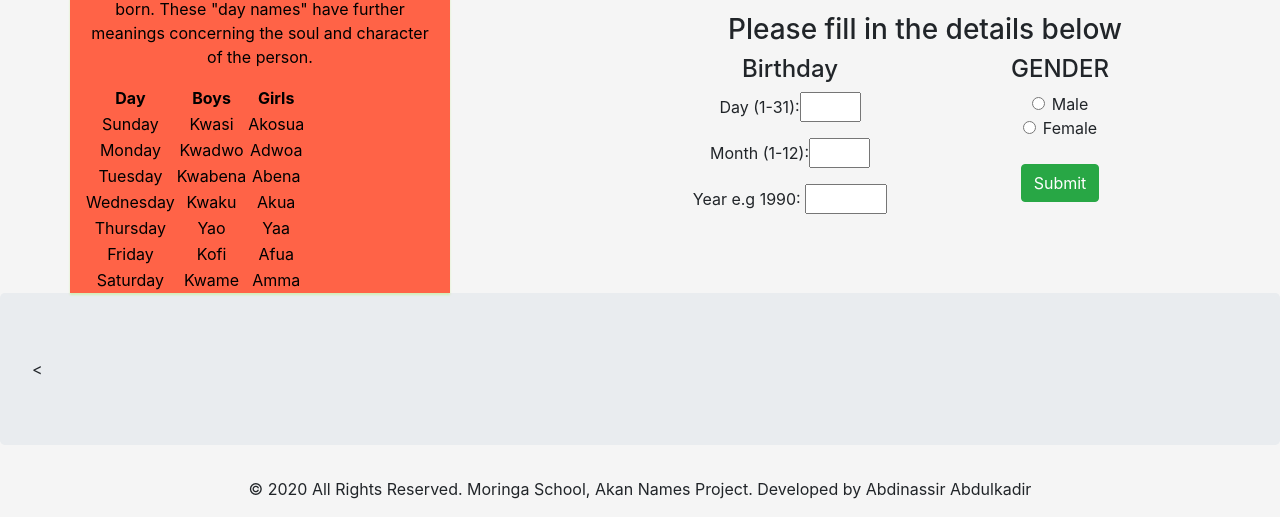
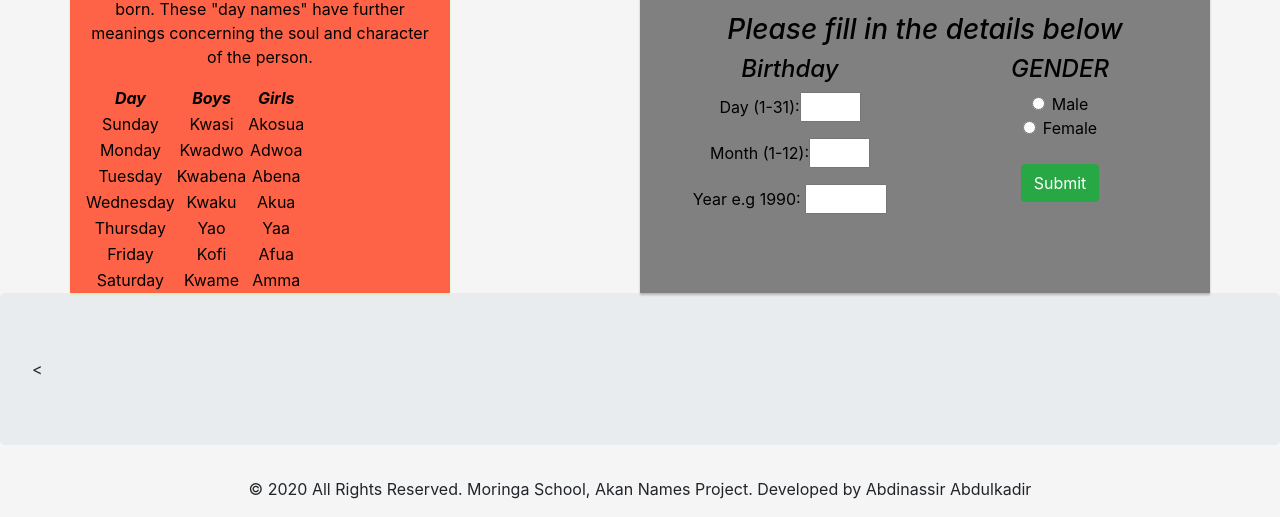
Before and after one commit to nasirabdulkadir91/Akan-Name-Generator, a plain HTML site: page index.html in a window 1280 px wide. Shown: the part 377-894 px from the top of the page. Drawn offline with Linux system fonts and the light colour scheme.

Commit message:
change the font styles to h1,h2,h3,h4

```diff
--- a/css/styles.css
+++ b/css/styles.css
@@ -19,3 +19,11 @@ body {
     color:black;
     box-shadow: 0px 2px 2px rgba(139, 240, 7, 0.24);
   }
+  .app {
+    background-color:gray;
+    color: black;
+    box-shadow: 0px 2px 2px rgba(0,0,0,0.24);
+  }
+  h1, h2, h3, h4,h5, th {
+    font-style: italic;
+  }
```
